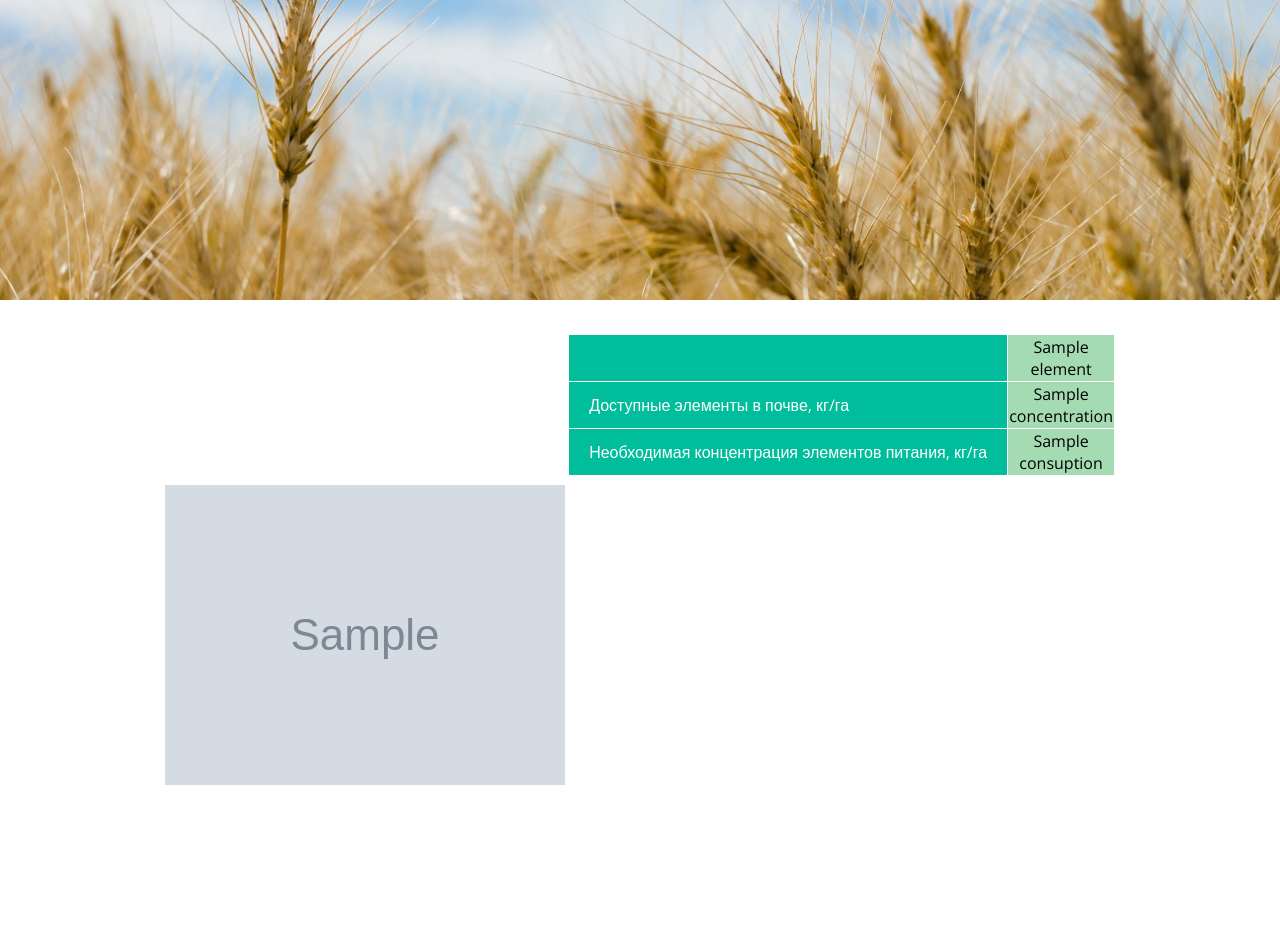
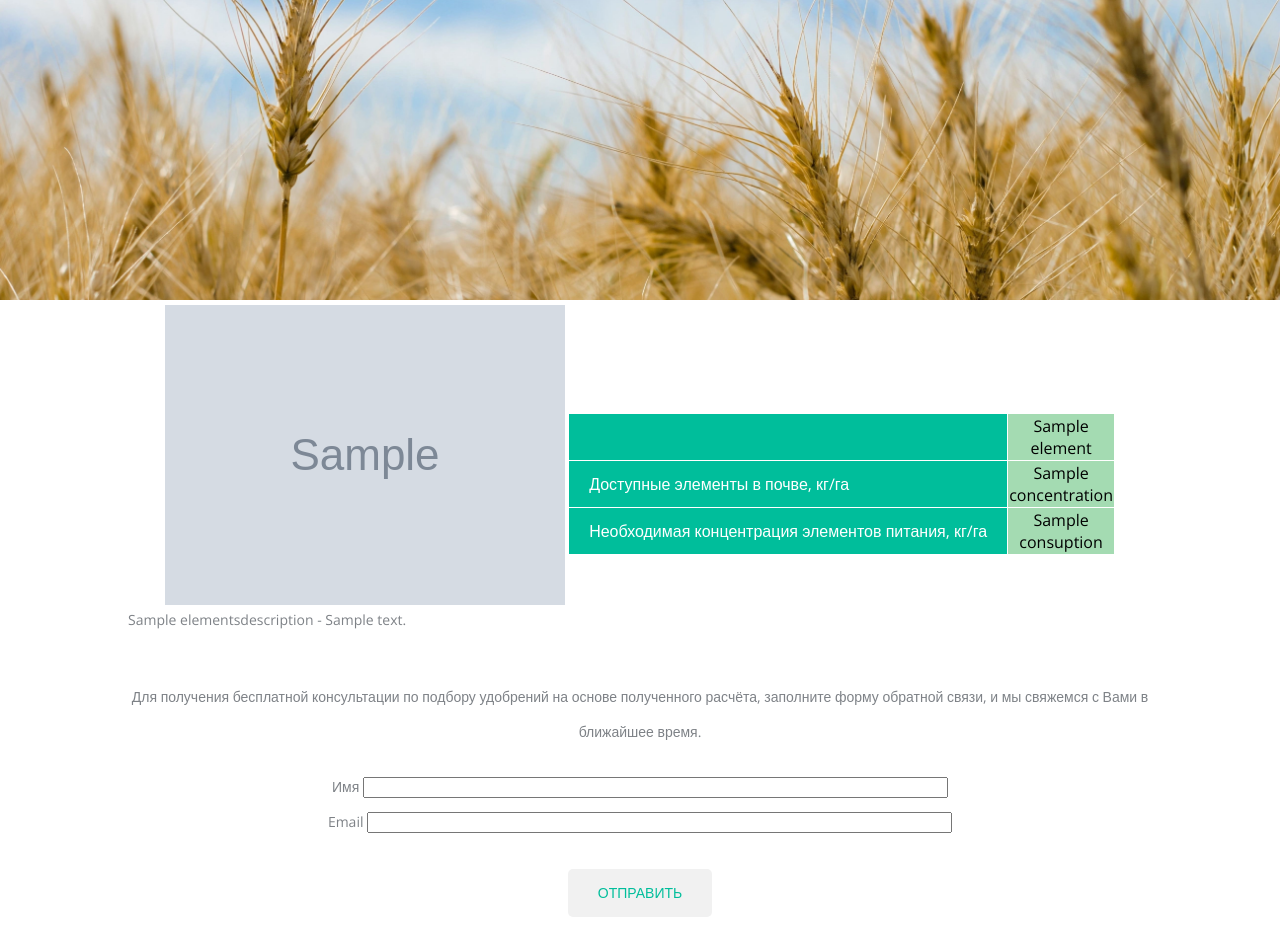
Before and after one commit to m1amgn/webargocalculator, a Django app: template template/calculated.html in a window 1280 px wide. Shown: the part 61-1008 px from the top of the page. Before the commit the page ends 846 px from the top, so only its background shows below. Run offline with Django 3.2, Linux system fonts and the light colour scheme; tables that the repository leaves empty hold one stand-in row (values such as "Sample post"); the template is opened without the code that fills it: values that come from a table or form of the project are taken from there, most other values are stand-ins (such as "Sample title", 1, 10 or a date in 2020); grey boxes marked "Sample" are stand-in pictures.

Commit message:
sixth commit (made order form, made order page, fix bugs)

```diff
--- a/orders/admin.py
+++ b/orders/admin.py
@@ -1,5 +1,6 @@
 from django.contrib import admin
-from .models import Order
+from .models import Order, TeleSettings
 
 # Register your models here.
 admin.site.register(Order)
+admin.site.register(TeleSettings)
--- /dev/null
+++ b/orders/forms.py
@@ -0,0 +1,6 @@
+from django import forms
+
+
+class OrderForm(forms.Form):
+    name = forms.CharField(label='Имя', max_length=20, widget=forms.TextInput(attrs={'size' : '70'}))
+    email = forms.EmailField(label='Email', max_length=50, widget=forms.TextInput(attrs={'size' : '70'}))
--- a/requirements.txt
+++ b/requirements.txt
@@ -1,6 +1,9 @@
 asgiref==3.4.1
+certifi==2021.5.30
+charset-normalizer==2.0.4
 cycler==0.10.0
 Django==3.2.5
+idna==3.2
 kiwisolver==1.3.1
 matplotlib==3.4.2
 numpy==1.21.1
@@ -8,5 +11,7 @@ Pillow==8.3.1
 pyparsing==2.4.7
 python-dateutil==2.8.2
 pytz==2021.1
+requests==2.26.0
 six==1.16.0
 sqlparse==0.4.1
+urllib3==1.26.6
--- a/static/css/base.css
+++ b/static/css/base.css
@@ -129,9 +129,9 @@ form {
 }
 
 .elements-table {
-    margin-top: 30px;
+    margin-top: 50px;
     display: inline-block;
-    height: 450px;
+    margin-bottom: 50px;
  }
 
 table {
@@ -158,3 +158,16 @@ td {
 th:first-child, td:first-child {
     text-align: left;
 }
+
+.elements-description p {
+    text-align: left;
+    margin-bottom: 10px;
+    font-size: 14px;
+}
+
+footer {
+    max-width: 80%;
+    text-align: center;
+    margin: 0 auto;
+    margin-top: 50px;
+}
--- a/template/calculated.html
+++ b/template/calculated.html
@@ -31,5 +31,27 @@
               </tbody>
             </table>
         </div>
+        <div class="elements-description">
+            {% for description in elements_description %}
+            <p>{{ description.name }} - {{ description.description }}</p>
+            {% endfor %}
+        </div>
     </section>
 {% endblock %}
+{% block footer %}
+  	<footer>
+  		<div class="agrocalculator-article">
+            <p>Для получения бесплатной консультации по подбору удобрений на основе полученного расчёта, заполните форму обратной связи, и мы свяжемся с Вами в ближайшее время.</p>
+  		</div>
+  		<form action="{% url 'get_order' %}" method="post">
+            {% csrf_token %}
+            <div class="forms">
+                <div>{{ form.name.label }} {{ form.name }}</div>
+                <div>{{ form.email.label }} {{ form.email }}</div>
+            </div>
+            <div class="button">
+                <button class="btn" type="submit">ОТПРАВИТЬ</button>
+            </div>
+   		</form>
+  	</footer>
+{% endblock %}
--- a/template/index.html
+++ b/template/index.html
@@ -8,7 +8,7 @@
             <h2>Калькулятор удобрений</h2>
             <div class="agrocalculator-article">
                 <p>Калькулятор удобрений поможет рассчитать необходимое количество элементов питания растений в зависимости от планируемой урожайности и условий вегетации. Алгоритмы расчёта базируются на методических рекомендациях по внесению элементов питания и результатах опытных исследований Российских и зарубежных агрохимических университетов.</p>
-                <p>Фундаментельным принципом проведения расчёта является Закон ограничивающего (лимитирующего) фактора или Закон минимума Либих - один из фундаментальных законов в биологии, гласящий, что наиболее значим для организма тот фактор, который более всего отклоняется от оптимального его значения. Иными словами, продуктивность культурных растений, в первую очередь, зависит от того питательного вещества (минерального элемента), который представлен в почве наиболее слабо.</p>
+                <p>Фундаментельным принципом проведения расчёта является Закон ограничивающего (лимитирующего) фактора или Закон минимума Либиха - это один из фундаментальных законов в биологии, гласящий, что наиболее значим для организма тот фактор, который более всего отклоняется от оптимального его значения. Иными словами, продуктивность культурных растений, в первую очередь, зависит от того питательного вещества (минерального элемента), который представлен в почве наиболее слабо относительно его оптимальной концентрации.</p>
             </div>
         </article>
             <form action="{% url 'calculated' %}" method="post">
--- a/webagrocalculator/urls.py
+++ b/webagrocalculator/urls.py
@@ -18,12 +18,13 @@ from django.urls import path
 from django.conf.urls.static import static
 from django.conf import settings
 
-from webpage.views import webpage, calculated
+from webpage.views import webpage, calculated, get_order
 
 urlpatterns = [
     path('admin/', admin.site.urls),
-    path('', webpage),
-    path('calculated/', calculated, name='calculated')
+    path('', webpage, name='webgage'),
+    path('calculated/', calculated, name='calculated'),
+    path('order/', get_order, name='get_order'),
 ]
 
 if settings.DEBUG:
--- a/webpage/admin.py
+++ b/webpage/admin.py
@@ -1,5 +1,5 @@
 from django.contrib import admin
-from .models import Culture, VegetationMode, ElementsConcentration, Productivity, DefaultElementsConcentration
+from .models import Culture, VegetationMode, ElementsConcentration, Productivity, DefaultElementsConcentration, ElementsDescription
 
 # Register your models here.
 admin.site.register(Culture)
@@ -7,3 +7,4 @@ admin.site.register(VegetationMode)
 admin.site.register(ElementsConcentration)
 admin.site.register(Productivity)
 admin.site.register(DefaultElementsConcentration)
+admin.site.register(ElementsDescription)
--- a/webpage/models.py
+++ b/webpage/models.py
@@ -86,3 +86,15 @@ class DefaultElementsConcentration(models.Model):
     class Meta:
         verbose_name = 'Содержание элементов по умолчанию'
         verbose_name_plural = 'Содержание элементов по умолчанию'
+
+class ElementsDescription(models.Model):
+    name = models.CharField(max_length=20, verbose_name='Название элемента', blank=True, null=True)
+    description = models.TextField(verbose_name='Описание элемента', blank=True, null=True)
+
+
+    def __str__(self):
+        return self.name
+
+    class Meta:
+        verbose_name = 'Описание элемента'
+        verbose_name_plural = 'Описание элементов'
```
Also changed, not shown: orders/models.py (+15 -2 lines), orders/sendmessage.py (added, +40 -0 lines), template/order.html (added, +13 -0 lines), webpage/views.py (+28 -12 lines), orders/migrations/0002_auto_20210824_0922.py (added), orders/migrations/0003_remove_order_phone.py (added), webpage/migrations/0009_elementsdescription.py (added), webpage/migrations/0010_auto_20210824_0818.py (added).
